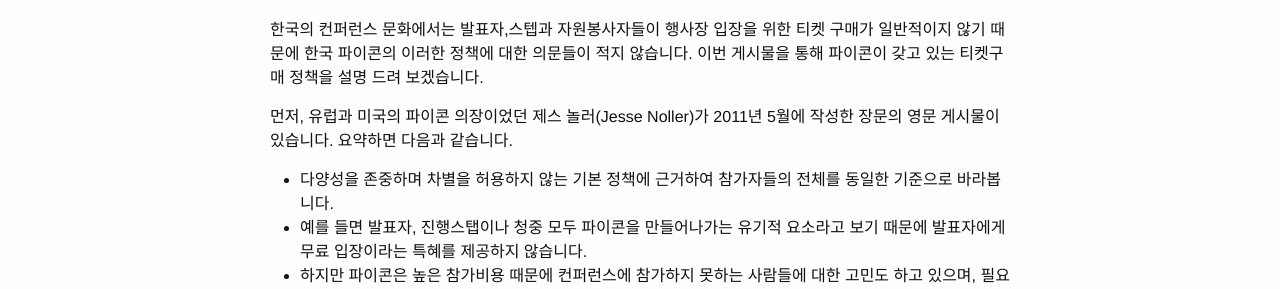
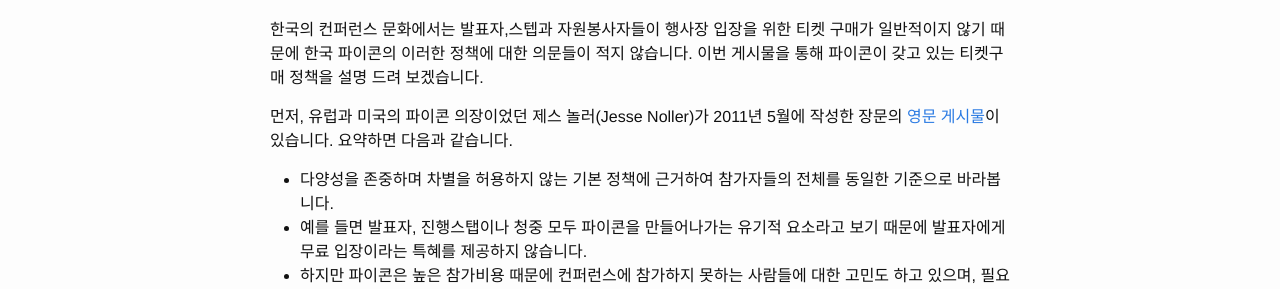
Before and after one commit to pythonkr/blog, a Jekyll site: the page built from _posts/2017-06-14-everybody-pays.md, in a window 1280 px wide. Shown: the part 710-999 px from the top of the page. Built offline with Jekyll 4.4.1, drawn with Linux system fonts in a browser that asks for light colours; comment, search, counter and statistics services are not loaded; part of the change alters nothing that is shown.

```diff
--- a/_posts/2017-06-14-everybody-pays.md
+++ b/_posts/2017-06-14-everybody-pays.md
@@ -15,7 +15,7 @@ title: "Everybody Pays"
 한국의 컨퍼런스 문화에서는 발표자,스텝과 자원봉사자들이 행사장 입장을 위한 티켓 구매가 일반적이지 않기 때문에 한국 파이콘의 이러한 정책에 대한 의문들이 적지 않습니다. 이번 게시물을 통해 파이콘이 갖고 있는 티켓구매 정책을 설명 드려 보겠습니다.
 
 
-먼저, 유럽과 미국의 파이콘 의장이었던 제스 놀러(Jesse Noller)가 2011년 5월에 작성한 장문의 영문 게시물이 있습니다. 요약하면 다음과 같습니다.
+먼저, 유럽과 미국의 파이콘 의장이었던 제스 놀러(Jesse Noller)가 2011년 5월에 작성한 장문의 [영문 게시물](http://jessenoller.com/blog/2011/05/25/pycon-everybody-pays)이 있습니다. 요약하면 다음과 같습니다.
 
 
 - 다양성을 존중하며 차별을 허용하지 않는 기본 정책에 근거하여 참가자들의 전체를 동일한 기준으로 바라봅니다.
```
